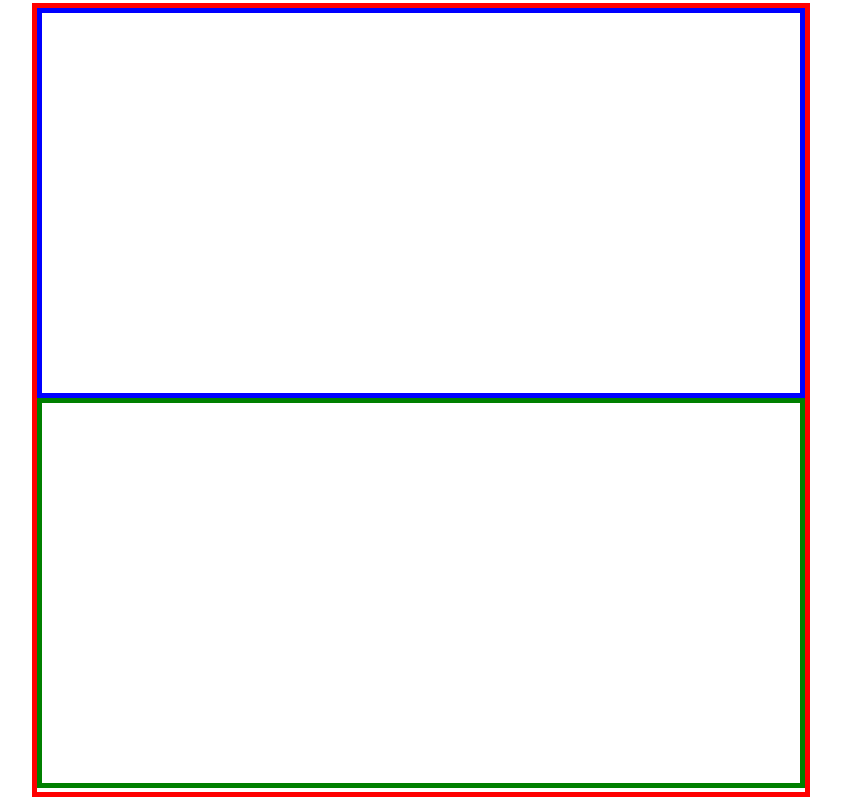
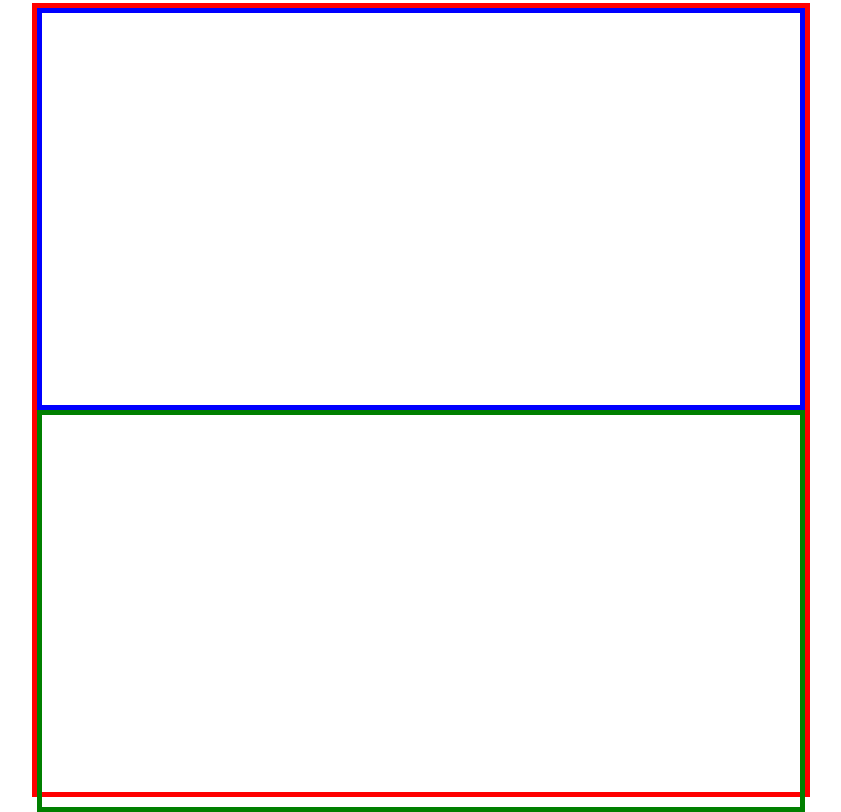
Before and after one commit to z-nerd/zcalc-web, a React (Vite) app: page / in a window 1280 px wide. Shown: the whole page, without its empty margins (219-1060 px from the left). Built offline with nearby package versions, Linux system fonts and the light colour scheme.

Commit message:
Css Test Part #2

```diff
--- a/src/App.scss
+++ b/src/App.scss
@@ -10,11 +10,11 @@
 }
 
 .calc-disp {
-    height: 48.5%;
+    height: 50%;
     border: 5px solid blue;
 }
 
 .clac-key {
-    height: 48.5%;
+    height: 50%;
     border: 5px solid green;
 }
```
